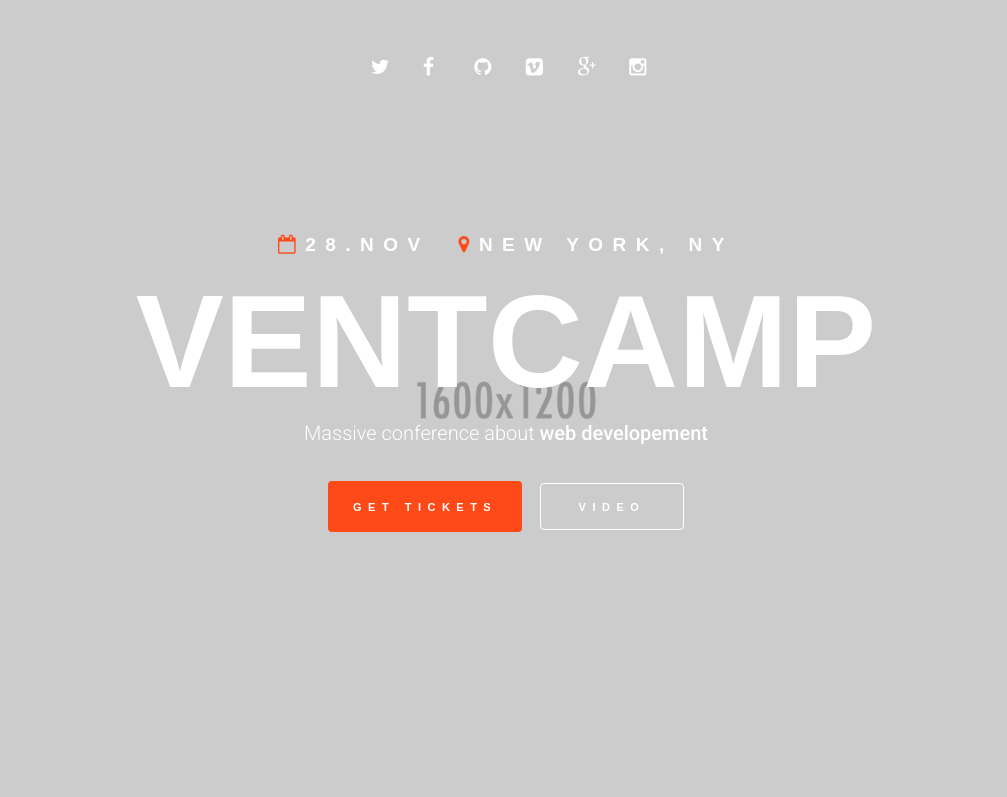
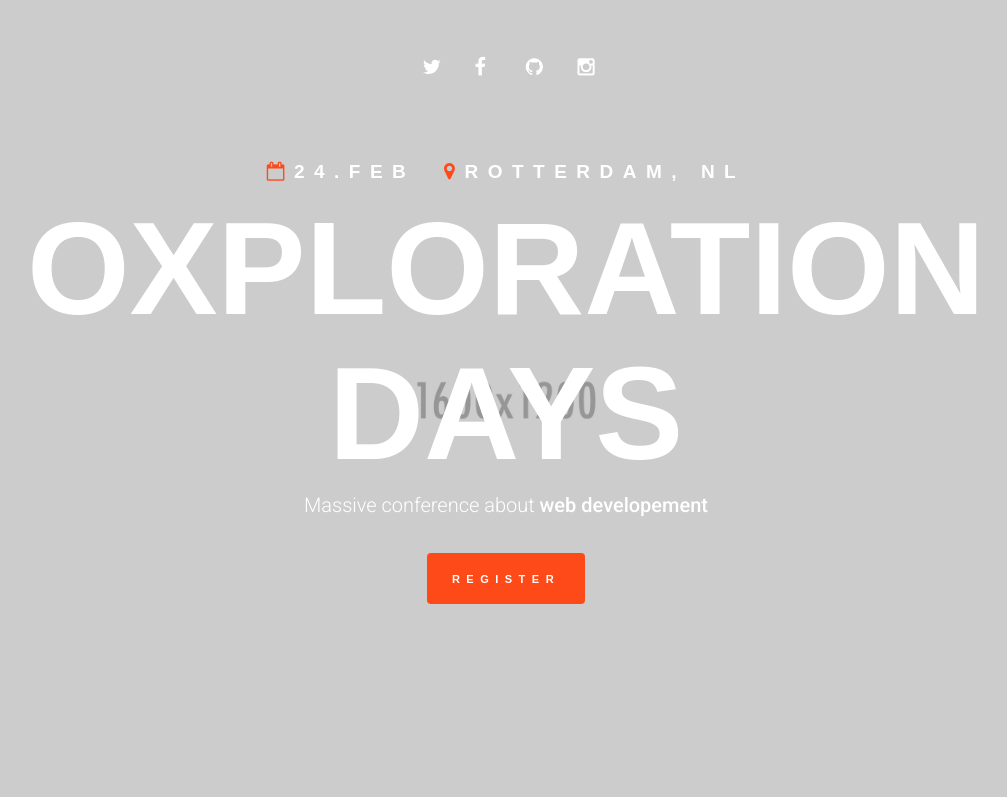
Before and after one commit to wiekeboonstra/oxplorationdays.github.io, a plain HTML site: page index.html in a window 1280 px wide. Shown: the top 797 px of the page, without its empty margins (134-1141 px from the left). Drawn offline with Linux system fonts and the light colour scheme; some packages are replaced by stand-ins of ours; a web font is replaced by a local one.

Commit message:
updated header

```diff
--- a/index.html
+++ b/index.html
@@ -32,21 +32,21 @@
 
 	<section id="hero" class="hero-section bg1 bg-cover window-height light-text">
 		<ul class="socials-nav">
-			<li class="socials-nav-item"><a href="#"><span class="fa fa-twitter"></span></a></li>
-			<li class="socials-nav-item"><a href="#"><span class="fa fa-facebook"></span></a></li>
-			<li class="socials-nav-item"><a href="#"><span class="fa fa-github"></span></a></li>
-			<li class="socials-nav-item"><a href="#"><span class="fa fa-vimeo-square"></span></a></li>
-			<li class="socials-nav-item"><a href="#"><span class="fa fa-google-plus"></span></a></li>
-			<li class="socials-nav-item"><a href="#"><span class="fa fa-instagram"></span></a></li>
+			<li class="socials-nav-item"><a href="https://twitter.com/weareOxyma"><span class="fa fa-twitter"></span></a></li>
+			<li class="socials-nav-item"><a href="https://www.facebook.com/weareOxyma/"><span class="fa fa-facebook"></span></a></li>
+			<li class="socials-nav-item"><a href="https://github.com/oxplorationdays"><span class="fa fa-github"></span></a></li>
+			<!-- <li class="socials-nav-item"><a href="#"><span class="fa fa-vimeo-square"></span></a></li> -->
+			<!-- <li class="socials-nav-item"><a href="#"><span class="fa fa-google-plus"></span></a></li> -->
+			<li class="socials-nav-item"><a href="https://www.instagram.com/weareoxyma/"><span class="fa fa-instagram"></span></a></li>
 		</ul>
 		<div class="heading-block centered-block align-center">
 			<div class="container">
-				<h5 class="heading-alt" style="margin-bottom: 8px;"><span class="fa fa-calendar-o base-clr-txt"></span>28.nov <span class="fa fa-map-marker base-clr-txt" style="margin-left: 14px;"></span>New York, NY</h5>
-				<h1 class="extra-heading">Ventcamp</h1>
+				<h5 class="heading-alt" style="margin-bottom: 8px;"><span class="fa fa-calendar-o base-clr-txt"></span>24.feb <span class="fa fa-map-marker base-clr-txt" style="margin-left: 14px;"></span>Rotterdam, NL</h5>
+				<h1 class="extra-heading">Oxploration Days</h1>
 				<h6 class="thin base-font">Massive conference about <strong>web developement</strong></h6>
 				<div class="btns-container">
-					<a href="#" class="btn btn-md" data-modal-link="email-ticket">GET TICKETS</a>
-					<a href="#" class="btn btn-outline btn-md" data-modal-link="0">VIDEO</a>
+					<a href="#" class="btn btn-md" data-modal-link="email-ticket">REGISTER</a>
+					<!-- <a href="#" class="btn btn-outline btn-md" data-modal-link="0">VIDEO</a> -->
 				</div>
 			</div>
 		</div>
```
